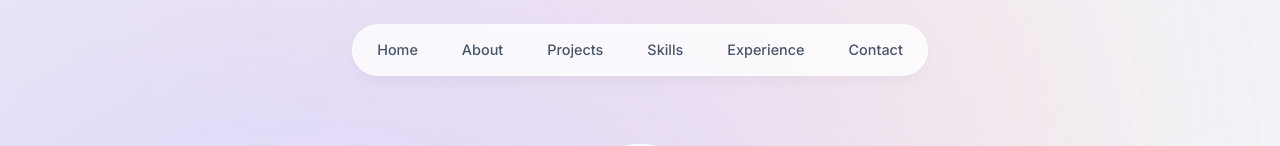
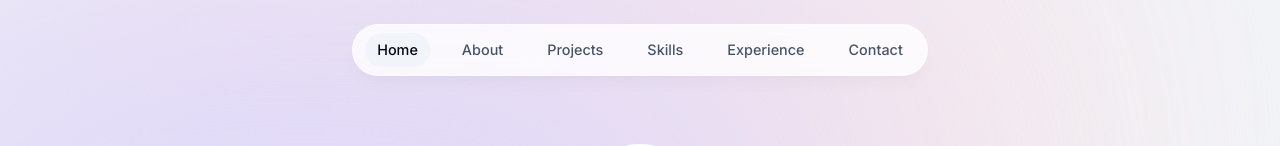
Before and after one commit to Crazyhaller/portfolio-v2, a Next.js app: page / in a window 1280 px wide. Shown: the top 146 px of the page. Built offline with nearby package versions, Linux system fonts and the light colour scheme.

Commit message:
add active section context hook

```diff
--- a/app/layout.tsx
+++ b/app/layout.tsx
@@ -2,6 +2,7 @@ import type { Metadata } from 'next'
 import { Inter } from 'next/font/google'
 import Header from '@/components/header'
 import './globals.css'
+import ActiveSectionContextProvider from '@/context/activeSectionContext'
 
 const inter = Inter({ subsets: ['latin'] })
 
@@ -17,14 +18,16 @@ export default function RootLayout({
   children: React.ReactNode
 }) {
   return (
-    <html lang="en">
+    <html lang="en" className="!scroll-smooth">
       <body
         className={`${inter.className} bg-slate-100 text-slate-950 relative h-[5000px] pt-28 sm:pt-36`}
       >
         <div className="bg-[#fbe2e3] absolute top-[-6rem] -z-10 right-[11rem] h-[31.25rem] w-[31.25rem] rounded-full blur-[10rem] sm:w-[68.75rem] dark:bg-[#946263]"></div>
         <div className="bg-[#dbd7fb] absolute top-[-1rem] -z-10 left-[-35rem] h-[31.25rem] w-[50rem] rounded-full blur-[10rem] sm:w-[68.75rem] md:left-[-33rem] lg:left-[-28rem] xl:left-[-15rem] 2xl:left-[-5rem] dark:bg-[#676394]"></div>
-        <Header />
-        {children}
+        <ActiveSectionContextProvider>
+          <Header />
+          {children}
+        </ActiveSectionContextProvider>
       </body>
     </html>
   )
--- a/components/about.tsx
+++ b/components/about.tsx
@@ -7,7 +7,8 @@ import SectionHeading from './sectionHeading'
 export default function About() {
   return (
     <motion.section
-      className="mb-28 max-w-[45rem] text-center leading-8 sm:mb-40"
+      className="mb-28 max-w-[45rem] text-center leading-8 sm:mb-40 scroll-mt-28"
+      id="about"
       initial={{ opacity: 0, y: 100 }}
       animate={{ opacity: 1, y: 0 }}
       transition={{ delay: 0.4 }}
--- a/components/header.tsx
+++ b/components/header.tsx
@@ -4,8 +4,13 @@ import React from 'react'
 import { motion } from 'framer-motion'
 import { links } from '@/lib/data'
 import Link from 'next/link'
+import clsx from 'clsx'
+import { useActiveSectionContext } from '@/context/activeSectionContext'
 
 export default function Header() {
+  const { activeSection, setActiveSection } =
+    useActiveSectionContext()
+
   return (
     <header className="z-[999] relative">
       <motion.div
@@ -18,16 +23,31 @@ export default function Header() {
         <ul className="flex w-[22rem] flex-wrap items-center justify-center gap-y-1 text-[0.9rem] font-medium text-slate-600 sm:w-[initial] sm:flex-nowrap sm:gap-5">
           {links.map((link) => (
             <motion.li
-              className="h-3/4 flex items-center justify-center"
+              className="h-3/4 flex items-center justify-center relative"
               key={link.hash}
               initial={{ y: -100, opacity: 0 }}
               animate={{ y: 0, opacity: 1 }}
             >
               <Link
-                className="flex w-full items-center justify-center px-3 py-3 hover:text-slate-950 transition"
+                className={clsx(
+                  'flex w-full items-center justify-center px-3 py-3 hover:text-slate-950 transition',
+                  activeSection === link.name && 'text-slate-950'
+                )}
                 href={link.hash}
+                onClick={() => setActiveSection(link.name)}
               >
                 {link.name}
+                {activeSection === link.name && (
+                  <motion.span
+                    className="bg-slate-100 rounded-full absolute inset-0 -z-10"
+                    layoutId="activeSection"
+                    transition={{
+                      type: 'spring',
+                      stiffness: 380,
+                      damping: 30,
+                    }}
+                  ></motion.span>
+                )}
               </Link>
             </motion.li>
           ))}
--- a/components/intro.tsx
+++ b/components/intro.tsx
@@ -11,7 +11,10 @@ import { FaGithubSquare } from 'react-icons/fa'
 
 export default function Intro() {
   return (
-    <section className="mb-28 max-w-[50rem] text-center sm:mb-0">
+    <section
+      id="home"
+      className="mb-28 max-w-[50rem] text-center sm:mb-0 scroll-mt-[100rem]"
+    >
       <div className="flex items-center justify-center">
         <div className="relative">
           <motion.div
--- a/components/projects.tsx
+++ b/components/projects.tsx
@@ -5,7 +5,7 @@ import Project from './project'
 
 export default function Projects() {
   return (
-    <section>
+    <section id="projects" className="scroll-mt-28">
       <SectionHeading>My Projects</SectionHeading>
       <div>
         {projectsData.map((project, index) => (
--- /dev/null
+++ b/context/activeSectionContext.tsx
@@ -0,0 +1,46 @@
+'use client'
+
+import type { SectionName } from '@/lib/types'
+import React, { useState, createContext, useContext } from 'react'
+
+type ActiveSectionContextProviderProps = {
+  children: React.ReactNode
+}
+
+type ActiveSectionContextType = {
+  activeSection: SectionName
+  setActiveSection: React.Dispatch<React.SetStateAction<SectionName>>
+}
+
+export const ActiveSectionContext =
+  createContext<ActiveSectionContextType | null>(null)
+
+export default function ActiveSectionContextProvider({
+  children,
+}: ActiveSectionContextProviderProps) {
+  const [activeSection, setActiveSection] =
+    useState<SectionName>('Home')
+
+  return (
+    <ActiveSectionContext.Provider
+      value={{
+        activeSection,
+        setActiveSection,
+      }}
+    >
+      {children}
+    </ActiveSectionContext.Provider>
+  )
+}
+
+export function useActiveSectionContext() {
+  const context = useContext(ActiveSectionContext)
+
+  if (context === null) {
+    throw new Error(
+      'useActiveSectionContext must be used within an ActiveSectionContextProvider'
+    )
+  }
+
+  return context
+}
--- a/lib/data.ts
+++ b/lib/data.ts
@@ -79,7 +79,7 @@ export const projectsData = [
   {
     title: 'House Marketplace',
     description: `This property marketplace app allows users to search and list properties for sale or rent.`,
-    tags: ['React JS', 'Firebase', 'Leaflet', 'Geocoding API'],
+    tags: ['React.js', 'Firebase', 'Leaflet', 'Geocoding API'],
     imageUrl: housemarketplace,
   },
   {
--- a/package.json
+++ b/package.json
@@ -9,11 +9,13 @@
     "lint": "next lint"
   },
   "dependencies": {
+    "clsx": "^2.0.0",
     "framer-motion": "^10.16.5",
     "next": "14.0.3",
     "react": "^18",
     "react-dom": "^18",
-    "react-icons": "^4.12.0"
+    "react-icons": "^4.12.0",
+    "react-intersection-observer": "^9.5.3"
   },
   "devDependencies": {
     "@types/node": "^20",
```
Also changed, not shown: 1 other file (tests, documents, lock files or other folders).
